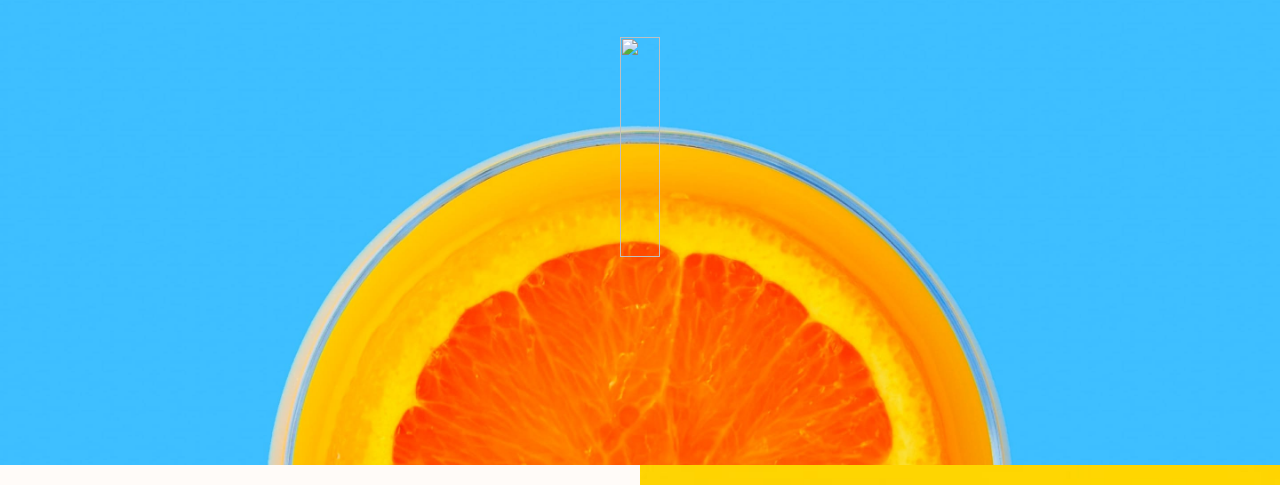
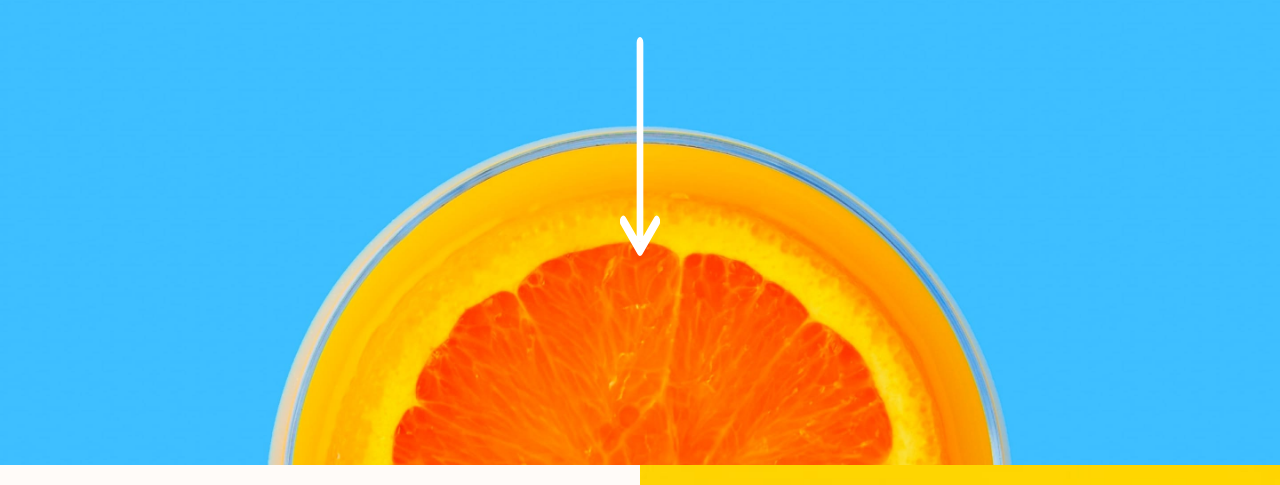
Before and after one commit to cumbinar/fronted-mentor-01, a plain HTML site: page index.html in a window 1280 px wide. Shown: the part 315-800 px from the top of the page. Drawn offline with Linux system fonts and the light colour scheme.

Commit message:
areglo icono arrow

```diff
--- a/index.html
+++ b/index.html
@@ -40,7 +40,7 @@
          <section class="section1-container modelo">
              <div class= "modelo modelo-x ">
                  <h1>WE ARE CREATIVES</h1>
-                 <img class="arrow modelo" src=".images/icon-arrow-down.svg" alt="">
+                 <img class="arrow modelo" src="images/icon-arrow-down.svg" alt="">
              </div>
          </section>
 
```
